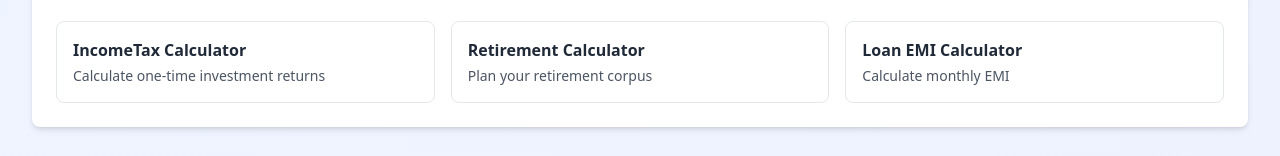
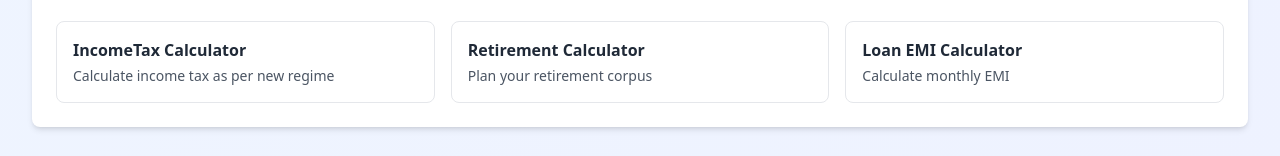
Before and after one commit to vaibhav0921/sip-calculator, a React (Vite) app: page / in a window 1280 px wide. Shown: the part 5658-5814 px from the top of the page. Built offline with nearby package versions, Linux system fonts and the light colour scheme.

Commit message:
added income tax changes

```diff
--- a/src/pages/Home.tsx
+++ b/src/pages/Home.tsx
@@ -744,7 +744,7 @@
             <div className="grid grid-cols-1 md:grid-cols-3 gap-4">
               <a href="/incometax-calculator" className="p-4 border border-gray-200 rounded-lg hover:border-blue-500 hover:shadow-md transition">
                 <h3 className="font-semibold text-gray-800">IncomeTax Calculator</h3>
-                <p className="text-sm text-gray-600 mt-1">Calculate one-time investment returns</p>
+                <p className="text-sm text-gray-600 mt-1">Calculate income tax as per new regime</p>
               </a>
               <a href="/retirement-calculator" className="p-4 border border-gray-200 rounded-lg hover:border-blue-500 hover:shadow-md transition">
                 <h3 className="font-semibold text-gray-800">Retirement Calculator</h3>
```
